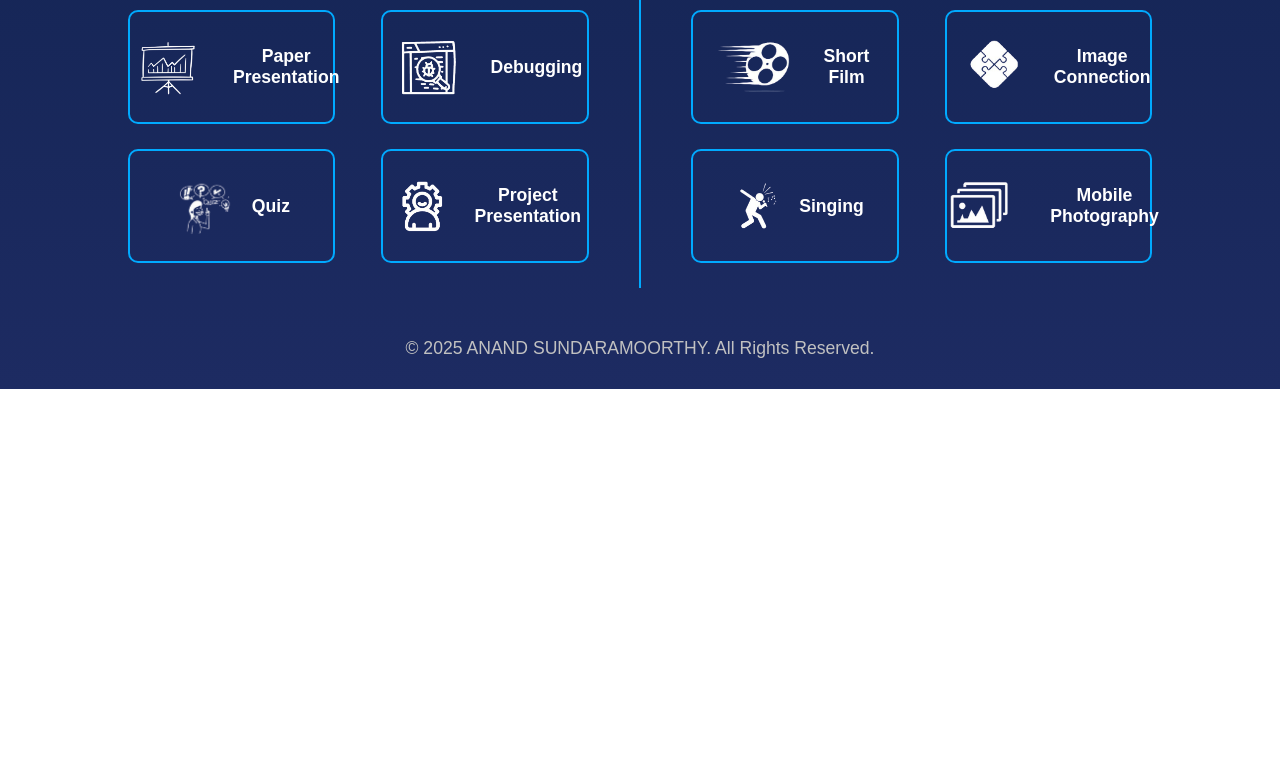
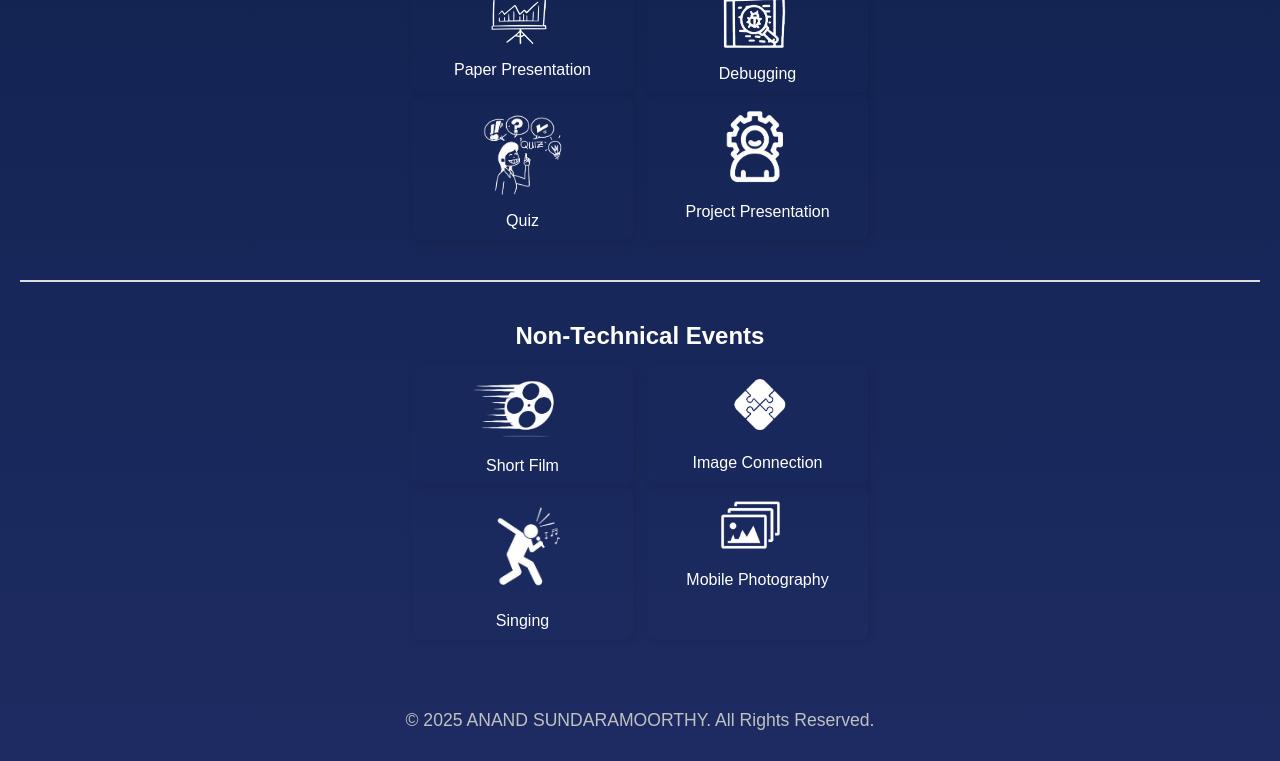
Before and after one commit to anandsundaramoorthysa/LOYONOVATE-2K25-Symposium-2K25-, a plain HTML site: page index.html in a window 1280 px wide. Shown: the part 735-1496 px from the top of the page. Before the commit the page ends 1124 px from the top, so only its background shows below. Drawn offline with Linux system fonts and the light colour scheme.

Commit message:
✨ Update Event Card coding

```diff
--- a/assets/styles/index.css
+++ b/assets/styles/index.css
@@ -144,63 +144,95 @@ body {
 }
 
 /* Event Styling */
+/* General Styles */
 .events-container {
     display: flex;
-    justify-content: space-between;
-    width: 80%;
-    margin: 40px auto;
+    flex-wrap: wrap;
+    justify-content: center;
+    gap: 20px;
+    padding: 20px;
 }
 
+/* Event Column */
 .event-column {
-    width: 45%;
+    flex: 1;
+    min-width: 300px; /* Prevents columns from becoming too small */
+    max-width: 500px;
+    text-align: center;
 }
 
+/* Event Title */
 .event-title-section {
-    font-size: 1.9rem;
-    text-decoration: underline;
-    color: #ffcc66;
+    font-size: 1.5rem;
     font-weight: bold;
-    margin-bottom: 25px;
+    margin-bottom: 15px;
 }
 
-
+/* Event Row */
 .event-row {
     display: flex;
-    justify-content: space-between;
-    margin-bottom: 25px;
+    flex-wrap: wrap;
+    justify-content: center;
+    gap: 15px;
 }
 
+/* Event Box */
 .event-box {
-    display: flex;
-    align-items: center;
-    justify-content: center;
-    width: 45%;
-    color: #fff;
-    padding: 25px;
-    border: 2px solid #00aaff;
-    border-radius: 10px;
-    transition: transform 0.3s ease;
-}
-
-.event-box img {
-    height: 60px;
-    margin-right: 15px;
+    width: 100%;
+    max-width: 220px;
+    padding: 10px;
+    border-radius: 8px;
+    box-shadow: 2px 2px 10px rgba(0, 0, 0, 0.1);
+    text-align: center;
+    cursor: pointer;
     transition: transform 0.3s ease;
 }
 
 .event-box:hover {
     transform: scale(1.05);
-    background-color: #00aaff;
-    color: #0a1e45;
 }
 
-.event-box img:hover {
-    transform: scale(1.1);
+/* Event Images */
+.event-box img {
+    width: 100%;
+    height: auto;
+    max-width: 100px;
+    margin-bottom: 10px;
 }
 
-.event-box div {
-    font-size: 1.1rem;
-    font-weight: bold;
+/* Separator */
+.events-separator {
+    width: 100%;
+    height: 2px;
+    background: #ddd;
+    margin: 20px 0;
+}
+
+/* Responsive Design */
+@media screen and (max-width: 768px) {
+    .events-container {
+        flex-direction: column;
+        align-items: center;
+    }
+
+    .event-row {
+        flex-direction: column;
+        align-items: center;
+    }
+
+    .event-box {
+        max-width: 300px;
+    }
+}
+
+@media screen and (max-width: 480px) {
+    .event-title-section {
+        font-size: 1.2rem;
+    }
+
+    .event-box {
+        max-width: 250px;
+    }
 }
 
 /* Contact Us Button Styling */
```
